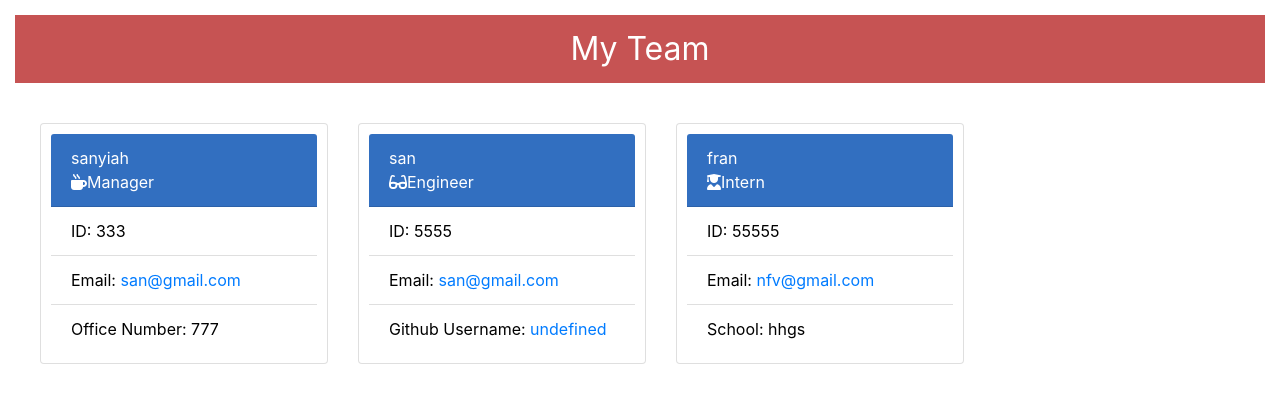
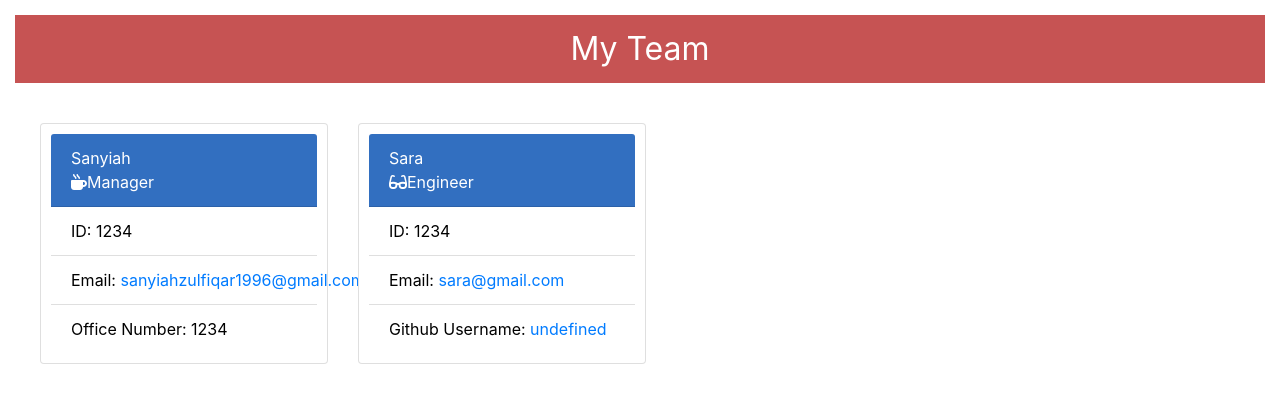
Before and after one commit to san098765432/Team-Profile-Generator, a website: page output/team.html in a window 1280 px wide. Drawn offline with nearby package versions, Linux system fonts and the light colour scheme.

Commit message:
editing file

```diff
--- a/output/team.html
+++ b/output/team.html
@@ -25,34 +25,23 @@
     <main>
      <div class="card" style="width: 18rem;">
      <div class="card-header">
-         sanyiah <br/>
+         Sanyiah	 <br/>
          <i class="fas fa-mug-hot"></i>Manager</div>
          <ul class="list-group list-group-flush">
-         <li class="list-group-item">ID: 333</li>
-         <li class="list-group-item">Email: <span id="email"><a href="mailto:san@gmail.com">san@gmail.com</a></span></li>
-        <li class="list-group-item">Office Number: 777</li>
+         <li class="list-group-item">ID: 1234</li>
+         <li class="list-group-item">Email: <span id="email"><a href="mailto:sanyiahzulfiqar1996@gmail.com">sanyiahzulfiqar1996@gmail.com</a></span></li>
+        <li class="list-group-item">Office Number: 1234</li>
        </ul>
        </div>
 
     <div class="card" style="width: 18rem;">
     <div class="card-header">
-        san <br/>
+        Sara <br/>
         <i class="fas fa-glasses"></i>Engineer</div>
         <ul class="list-group list-group-flush">
-        <li class="list-group-item">ID: 5555</li>
-        <li class="list-group-item">Email: <span id="email"><a href="mailto:san@gmail.com">san@gmail.com</a></span></li>
+        <li class="list-group-item">ID: 1234</li>
+        <li class="list-group-item">Email: <span id="email"><a href="mailto:sara@gmail.com">sara@gmail.com</a></span></li>
         <li class="list-group-item">Github Username: <a target="_blank" href="https://github.com/undefined">undefined</a></li>
-       </ul>
-       </div>
-
-    <div class="card" style="width: 18rem;">
-    <div class="card-header">
-        fran <br/>
-        <i class="fas fa-user-graduate"></i>Intern</div>
-        <ul class="list-group list-group-flush">
-        <li class="list-group-item">ID: 55555</li>
-        <li class="list-group-item">Email: <span id="email"><a href="mailto:nfv@gmail.com">nfv@gmail.com</a></span></li>
-        <li class="list-group-item">School: hhgs</li>
        </ul>
        </div>
         </main>
```
